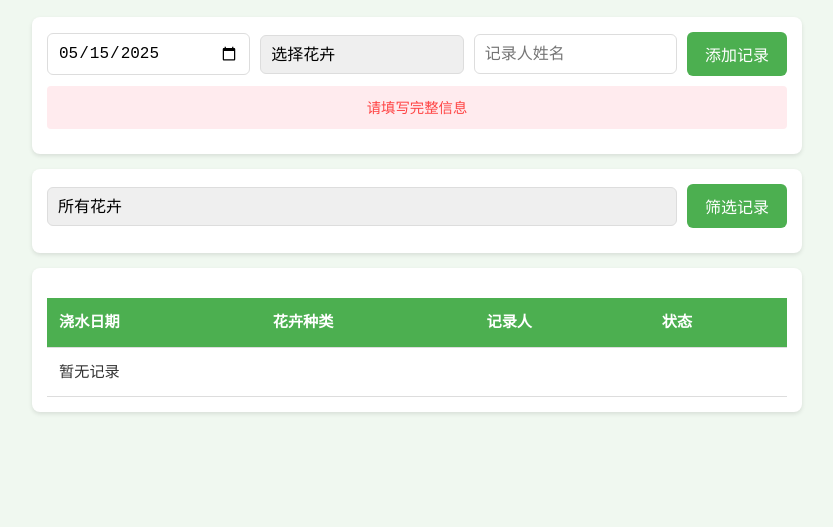
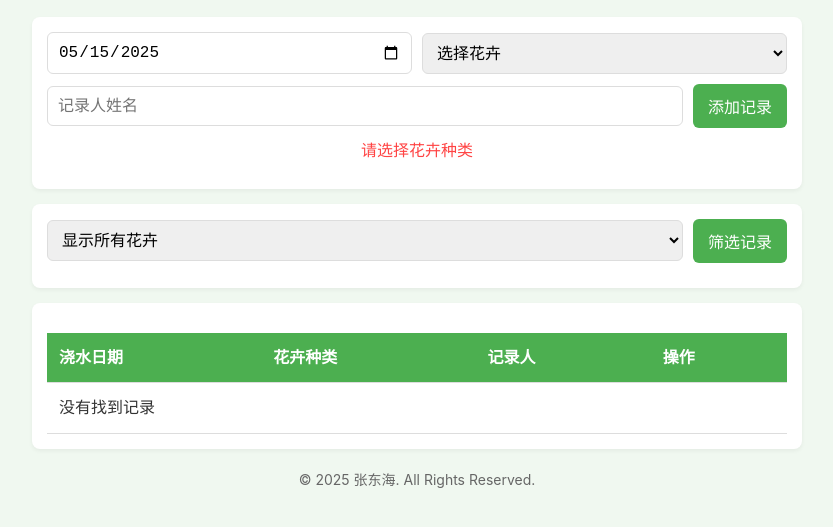
Before and after one commit to ws-ergua/flower-watering, a plain HTML site: page index.html in a window 1280 px wide. Both pictures are taken after a click on the button "添加记录". Shown: the part 75-602 px from the top of the page, without its empty margins (223-1056 px from the left). Drawn offline with Linux system fonts and the light colour scheme.

Commit message:
Update index.html

```diff
--- a/index.html
+++ b/index.html
@@ -2,7 +2,8 @@
 <html lang="zh-CN">
 <head>
     <meta charset="UTF-8">
-    <meta name="viewport" content="width=device-width, initial-scale=1.0, maximum-scale=1.0, user-scalable=no">
+    <meta name="viewport" content="width=device-width, initial-scale=1.0, viewport-fit=cover">
+    <meta http-equiv="Content-Security-Policy" content="default-src 'self'; script-src 'unsafe-inline' 'self'; style-src 'unsafe-inline' 'self'">
     <title>爱美特水务花卉浇水记录</title>
     <style>
         :root {
@@ -28,15 +29,13 @@
             max-width: 800px;
             margin: 0 auto;
             padding: 15px;
-            -webkit-text-size-adjust: 100%;
-            touch-action: manipulation;
+            min-height: 100vh;
         }
 
         .header {
             text-align: center;
             margin-bottom: 20px;
         }
-
         .header h1 {
             background: var(--secondary);
             color: white;
@@ -50,13 +49,12 @@
             background: white;
             padding: 15px;
             border-radius: 8px;
-            box-shadow: 0 2px 4px rgba(0,0,0,0.1);
+            box-shadow: 0 2px 4px rgba(0,0,0,0.05);
             margin-bottom: 15px;
         }
 
-        .input-group {
+        .input-row {
             display: flex;
-            flex-wrap: wrap;
             gap: 10px;
             margin-bottom: 10px;
             align-items: center;
@@ -64,12 +62,10 @@
 
         input, select {
             flex: 1;
-            min-width: 120px;
             padding: 10px;
             border: 1px solid var(--border);
             border-radius: 6px;
             font-size: 1rem;
-            -webkit-appearance: none;
         }
 
         button {
@@ -80,70 +76,82 @@
             border-radius: 6px;
             cursor: pointer;
             font-size: 1rem;
+            transition: opacity 0.2s;
             white-space: nowrap;
-            min-width: 100px;
-            -webkit-tap-highlight-color: transparent;
         }
-
-        button:hover, button:active {
+        button:hover {
             opacity: 0.9;
+        }
+        button:disabled {
+            background: #ccc;
+            cursor: not-allowed;
+        }
+        .delete-btn {
+            background: var(--error);
+            padding: 6px 12px;
         }
 
         table {
             width: 100%;
             border-collapse: collapse;
             margin-top: 15px;
-            font-size: 0.95rem;
+            background: white;
         }
-
         th, td {
             padding: 12px;
             text-align: left;
             border-bottom: 1px solid var(--border);
         }
-
         th {
             background: var(--secondary);
             color: white;
-            position: sticky;
-            top: 0;
         }
 
-        .message {
+        .loader {
+            border: 3px solid #f3f3f3;
+            border-top: 3px solid var(--secondary);
+            border-radius: 50%;
+            width: 20px;
+            height: 20px;
+            animation: spin 1s linear infinite;
+            margin: 10px auto;
+            display: none;
+        }
+        @keyframes spin {
+            0% { transform: rotate(0deg); }
+            100% { transform: rotate(360deg); }
+        }
+
+        .error-message {
+            color: var(--error);
             text-align: center;
             margin: 10px 0;
-            padding: 10px;
-            border-radius: 4px;
-            font-size: 0.9rem;
+            display: none;
         }
 
-        .error {
-            background-color: #ffebee;
-            color: var(--error);
+        .success-message {
+            color: var(--secondary);
+            text-align: center;
+            margin: 10px 0;
+            display: none;
         }
 
-        .success {
-            background-color: #e8f5e9;
-            color: var(--primary);
-        }
-
-        .pending {
-            color: #FF9800;
-            font-size: 0.8em;
+        footer {
+            text-align: center;
+            margin-top: 20px;
+            color: #666;
+            font-size: 14px;
         }
 
         @media (max-width: 600px) {
-            .input-group {
+            body {
+                padding: 10px;
+            }
+            .input-row {
                 flex-direction: column;
             }
-
             input, select, button {
                 width: 100%;
-            }
-
-            th, td {
-                padding: 8px;
-                font-size: 0.9rem;
             }
         }
     </style>
@@ -154,23 +162,26 @@
     </div>
 
     <div class="section">
-        <div class="input-group">
+        <div class="input-row">
             <input type="date" id="waterDate">
             <select id="flowerType">
                 <option value="">选择花卉</option>
                 <option value="龙血树">龙血树</option>
                 <option value="马拉巴栗">马拉巴栗</option>
             </select>
+        </div>
+        <div class="input-row">
             <input type="text" id="userName" placeholder="记录人姓名" required>
             <button id="addButton">添加记录</button>
         </div>
-        <div id="message" class="message" style="display:none;"></div>
+        <div id="errorMessage" class="error-message"></div>
+        <div id="successMessage" class="success-message"></div>
     </div>
 
     <div class="section">
-        <div class="input-group">
-            <select id="filterType">
-                <option value="all">所有花卉</option>
+        <div class="input-row">
+            <select id="filterFlowerType">
+                <option value="all">显示所有花卉</option>
                 <option value="龙血树">龙血树</option>
                 <option value="马拉巴栗">马拉巴栗</option>
             </select>
@@ -179,14 +190,14 @@
     </div>
 
     <div class="section">
-        <div style="overflow-x:auto;">
+        <div id="loader" class="loader"></div>
         <table id="recordsTable">
             <thead>
                 <tr>
                     <th>浇水日期</th>
                     <th>花卉种类</th>
                     <th>记录人</th>
-                        <th>状态</th>
+                    <th>操作</th>
                 </tr>
             </thead>
             <tbody id="recordsBody">
@@ -196,180 +207,275 @@
             </tbody>
         </table>
     </div>
-    </div>
+
+    <footer>
+        <p>© <span id="currentYear"></span> 张东海. All Rights Reserved.</p>
+    </footer>
 
     <script>
-        // 配置
+        // 配置部分 - 已根据您的用户名和仓库名定制
         const CONFIG = {
             DATA_URL: 'https://raw.githubusercontent.com/ws-ergua/flower-watering/main/data/records.json',
-            PENDING_URL: 'https://raw.githubusercontent.com/ws-ergua/flower-watering/main/data/pending.json',
-            LOCAL_KEY: 'flowerPendingRecords'
+            SUBMIT_URL: 'https://api.github.com/repos/ws-ergua/flower-watering/issues',
+            GITHUB_TOKEN: '', // 这里应该留空，实际使用时通过GitHub Actions注入
+            DEFAULT_RECORDS: [],
+            LOCAL_STORAGE_KEY: 'flowerWateringRecords',
+            SYNC_INTERVAL: 30000 // 30秒同步一次
         };
 
-        // 获取DOM元素
+        // DOM元素引用
         const elements = {
             waterDate: document.getElementById('waterDate'),
             flowerType: document.getElementById('flowerType'),
             userName: document.getElementById('userName'),
             addButton: document.getElementById('addButton'),
-            filterType: document.getElementById('filterType'),
+            filterFlowerType: document.getElementById('filterFlowerType'),
             filterButton: document.getElementById('filterButton'),
+            loader: document.getElementById('loader'),
+            errorMessage: document.getElementById('errorMessage'),
+            successMessage: document.getElementById('successMessage'),
             recordsBody: document.getElementById('recordsBody'),
-            message: document.getElementById('message')
+            currentYear: document.getElementById('currentYear')
         };
 
-        // 状态
-        let records = [];
-        let pendingRecords = [];
+        // 应用状态
+        const state = {
+            records: [],
+            isLoading: false,
+            useLocalStorage: false,
+            syncTimer: null
+        };
 
-        // 初始化
-        async function init() {
+        // 初始化应用
+        async function initApp() {
+            // 设置当前年份
+            elements.currentYear.textContent = new Date().getFullYear();
+
             // 设置默认日期为今天
-            const today = new Date().toISOString().split('T')[0];
-            elements.waterDate.value = today;
+            elements.waterDate.value = new Date().toISOString().split('T')[0];
+
+            // 绑定事件监听器
+            setupEventListeners();
 
             // 加载数据
-            await loadData();
+            await loadRecords();
 
-            // 添加事件监听 - 同时支持点击和触摸
+            // 设置定时同步
+            state.syncTimer = setInterval(() => loadRecords(), CONFIG.SYNC_INTERVAL);
+        }
+
+        // 设置事件监听器
+        function setupEventListeners() {
             elements.addButton.addEventListener('click', handleAddRecord);
-            elements.addButton.addEventListener('touchend', handleAddRecord);
-            elements.filterButton.addEventListener('click', filterRecords);
-            elements.filterButton.addEventListener('touchend', filterRecords);
+            elements.filterButton.addEventListener('click', () => renderRecords(elements.filterFlowerType.value));
 
-            // 回车提交
-            elements.userName.addEventListener('keypress', e => {
+            // 添加键盘支持 - 在输入框中按Enter键提交
+            elements.userName.addEventListener('keypress', (e) => {
                 if (e.key === 'Enter') handleAddRecord();
             });
         }
 
-        // 加载数据
-        async function loadData() {
-            showLoading();
+        // 加载记录
+        async function loadRecords() {
+            setLoading(true);
             try {
-                // 加载主记录
-                const res = await fetch(`${CONFIG.DATA_URL}?t=${Date.now()}`);
-                if (res.ok) records = await res.json();
+                // 从GitHub加载
+                const response = await fetch(`${CONFIG.DATA_URL}?t=${Date.now()}`);
 
-                // 加载待审核记录
-                const pendingRes = await fetch(`${CONFIG.PENDING_URL}?t=${Date.now()}`);
-                if (pendingRes.ok) pendingRecords = await pendingRes.json();
-
-                // 合并本地待提交记录
-                const localPending = JSON.parse(localStorage.getItem(CONFIG.LOCAL_KEY)) || [];
-                pendingRecords = [...pendingRecords, ...localPending];
-
+                if (response.ok) {
+                    const data = await response.json();
+                    state.records = Array.isArray(data) ? data : CONFIG.DEFAULT_RECORDS;
+                    state.useLocalStorage = false;
+                    showSuccess('数据已同步');
+                } else {
+                    throw new Error('GitHub数据加载失败');
+                }
+            } catch (error) {
+                console.error('数据加载失败:', error);
+                // 失败时不显示错误，避免干扰用户体验
+            } finally {
                 renderRecords();
-                showMessage('数据加载成功', 'success');
-            } catch (err) {
-                console.error('加载失败:', err);
-                showMessage('数据加载失败，请稍后重试', 'error');
-                // 尝试从本地存储加载
-                const localData = JSON.parse(localStorage.getItem(CONFIG.LOCAL_KEY)) || [];
-                pendingRecords = localData;
-                renderRecords();
+                setLoading(false);
             }
         }
 
         // 处理添加记录
-        function handleAddRecord(e) {
-            if (e) {
-                e.preventDefault(); // 防止移动端双击
-                e.stopPropagation(); // 阻止事件冒泡
-            }
-
+        async function handleAddRecord() {
+            // 验证输入
             const date = elements.waterDate.value;
             const type = elements.flowerType.value;
             const user = elements.userName.value.trim();
 
-            if (!date || !type || !user) {
-                showMessage('请填写完整信息', 'error');
+            if (!date) {
+                showError('请选择浇水日期');
                 return;
             }
 
+            if (!type) {
+                showError('请选择花卉种类');
+                return;
+            }
+
+            if (!user) {
+                showError('请输入记录人姓名');
+                return;
+            }
+
+            // 创建新记录对象
             const newRecord = {
-                id: Date.now(),
+                id: Date.now().toString(),
                 date,
                 type,
                 user,
                 timestamp: new Date().toISOString()
             };
 
-            // 添加到本地待提交
-            const pending = JSON.parse(localStorage.getItem(CONFIG.LOCAL_KEY)) || [];
-            pending.push(newRecord);
-            localStorage.setItem(CONFIG.LOCAL_KEY, JSON.stringify(pending));
+            // 添加到本地状态
+            state.records.unshift(newRecord);
 
-            // 更新显示
-            pendingRecords.push(newRecord);
+            // 提交到GitHub Issue
+            await submitRecordToGitHub(newRecord);
+
             renderRecords();
 
-            // 清空表单
+            // 重置表单
+            elements.flowerType.value = '';
             elements.userName.value = '';
-            elements.flowerType.value = '';
-
-            showMessage('记录已保存，等待管理员审核', 'success');
-
-            // 移动端收起键盘
-            elements.userName.blur();
         }
 
-        // 渲染记录
-        function renderRecords() {
-            const filter = elements.filterType.value;
-            const filtered = filter === 'all'
-                ? [...records, ...pendingRecords]
-                : [...records, ...pendingRecords].filter(r => r.type === filter);
+        // 提交记录到GitHub Issue
+        async function submitRecordToGitHub(record) {
+            setLoading(true);
+            try {
+                const issueTitle = `新浇水记录: ${record.type} - ${record.user}`;
+                const issueBody = `**花卉种类**: ${record.type}\n\n` +
+                                 `**浇水日期**: ${record.date}\n\n` +
+                                 `**记录人**: ${record.user}\n\n` +
+                                 `**时间戳**: ${record.timestamp}`;
 
-            if (filtered.length === 0) {
-                elements.recordsBody.innerHTML = '<tr><td colspan="4">暂无记录</td></tr>';
+                const response = await fetch(CONFIG.SUBMIT_URL, {
+                    method: 'POST',
+                    headers: {
+                        'Authorization': `token ${CONFIG.GITHUB_TOKEN}`,
+                        'Content-Type': 'application/json',
+                        'Accept': 'application/vnd.github.v3+json'
+                    },
+                    body: JSON.stringify({
+                        title: issueTitle,
+                        body: issueBody,
+                        labels: ['watering-record']
+                    })
+                });
+
+                if (response.ok) {
+                    showSuccess('记录已提交，等待管理员审核');
+                } else {
+                    throw new Error('提交失败');
+                }
+            } catch (error) {
+                console.error('提交到GitHub失败:', error);
+                showError('提交失败，请稍后重试');
+                // 临时保存到本地存储
+                saveToLocalStorage([...state.records]);
+            } finally {
+                setLoading(false);
+            }
+        }
+
+        // 保存记录到本地存储
+        function saveToLocalStorage(records) {
+            localStorage.setItem(CONFIG.LOCAL_STORAGE_KEY, JSON.stringify(records));
+        }
+
+        // 渲染记录表格
+        function renderRecords(filter = 'all') {
+            const filteredRecords = filter === 'all'
+                ? state.records
+                : state.records.filter(item => item.type === filter);
+
+            if (filteredRecords.length === 0) {
+                elements.recordsBody.innerHTML = '<tr><td colspan="4">没有找到记录</td></tr>';
                 return;
             }
 
-            // 按日期排序
-            filtered.sort((a, b) => new Date(b.date) - new Date(a.date));
-
-            elements.recordsBody.innerHTML = filtered.map(record => `
+            elements.recordsBody.innerHTML = filteredRecords.map(record => `
                 <tr>
                     <td>${record.date}</td>
                     <td>${record.type}</td>
-                    <td>${record.user}</td>
+                    <td>${record.user || '未填写'}</td>
                     <td>
-                        ${records.some(r => r.id === record.id) ? '' :
-                         '<span class="pending">待审核</span>'}
+                        <button class="delete-btn" data-id="${record.id}">删除</button>
                     </td>
                 </tr>
             `).join('');
+
+            // 添加删除按钮事件监听器
+            document.querySelectorAll('.delete-btn').forEach(button => {
+                button.addEventListener('click', (e) => {
+                    const id = e.target.getAttribute('data-id');
+                    deleteRecord(id);
+                });
+            });
         }
 
-        // 筛选记录
-        function filterRecords(e) {
-            if (e) {
-                e.preventDefault();
-                e.stopPropagation();
-            }
-            renderRecords();
-            showMessage('筛选已应用', 'success');
+        // 删除记录
+        function deleteRecord(id) {
+            if (!confirm('确定要删除这条记录吗？')) return;
+
+            state.records = state.records.filter(record => record.id !== id);
+
+            if (state.useLocalStorage) {
+                saveToLocalStorage(state.records);
+                showSuccess('记录已删除');
             }
 
-        // 显示加载状态
-        function showLoading() {
-            elements.recordsBody.innerHTML = '<tr><td colspan="4">加载中...</td></tr>';
+            renderRecords(elements.filterFlowerType.value);
         }
 
-        // 显示消息
-        function showMessage(text, type) {
-            elements.message.textContent = text;
-            elements.message.className = `message ${type}`;
-            elements.message.style.display = 'block';
+        // 设置加载状态
+        function setLoading(loading) {
+            state.isLoading = loading;
+            elements.loader.style.display = loading ? 'block' : 'none';
+            elements.addButton.disabled = loading;
+            elements.filterButton.disabled = loading;
+        }
 
+        // 显示错误消息
+        function showError(message) {
+            if (!message) {
+                elements.errorMessage.style.display = 'none';
+                return;
+            }
+
+            elements.errorMessage.textContent = message;
+            elements.errorMessage.style.display = 'block';
+            elements.successMessage.style.display = 'none';
+
+            // 3秒后自动隐藏
             setTimeout(() => {
-                elements.message.style.display = 'none';
+                elements.errorMessage.style.display = 'none';
+            }, 3000);
+        }
+
+        // 显示成功消息
+        function showSuccess(message) {
+            if (!message) {
+                elements.successMessage.style.display = 'none';
+                return;
+            }
+
+            elements.successMessage.textContent = message;
+            elements.successMessage.style.display = 'block';
+            elements.errorMessage.style.display = 'none';
+
+            // 3秒后自动隐藏
+            setTimeout(() => {
+                elements.successMessage.style.display = 'none';
             }, 3000);
         }
 
         // 启动应用
-        document.addEventListener('DOMContentLoaded', init);
+        document.addEventListener('DOMContentLoaded', initApp);
     </script>
 </body>
 </html>
```
Lines whose indentation alone changed are shown as unchanged.
